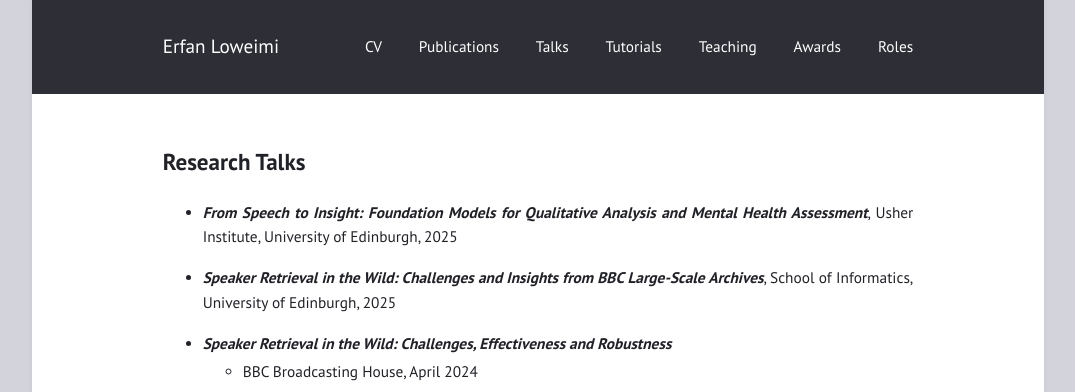
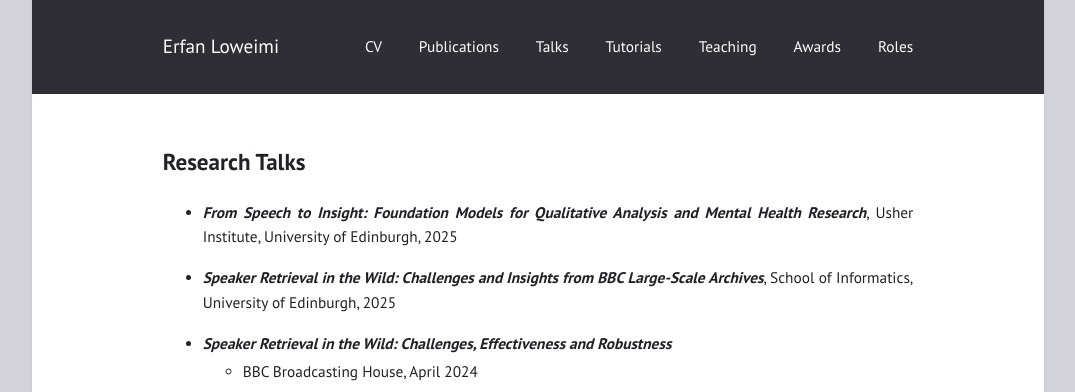
Before and after one commit to eloweimi/eloweimi.github.io, a Jekyll site: the page built from talks.md, in a window 1280 px wide. Shown: the top 392 px of the page, without its empty margins (102-1177 px from the left). Built offline with Jekyll 4.4.1, drawn with Linux system fonts in a browser that asks for light colours.

Commit message:
Update talks.md

```diff
--- a/talks.md
+++ b/talks.md
@@ -6,7 +6,7 @@ title: ""
 
 ## Research Talks ##
 
-  * ***From Speech to Insight: Foundation Models for Qualitative Analysis and Mental Health Assessment***, Usher Institute, University of Edinburgh, 2025
+  * ***From Speech to Insight: Foundation Models for Qualitative Analysis and Mental Health Research***, Usher Institute, University of Edinburgh, 2025
 
   * ***Speaker Retrieval in the Wild: Challenges and Insights from BBC Large-Scale Archives***, School of Informatics, University of Edinburgh, 2025
 
```
